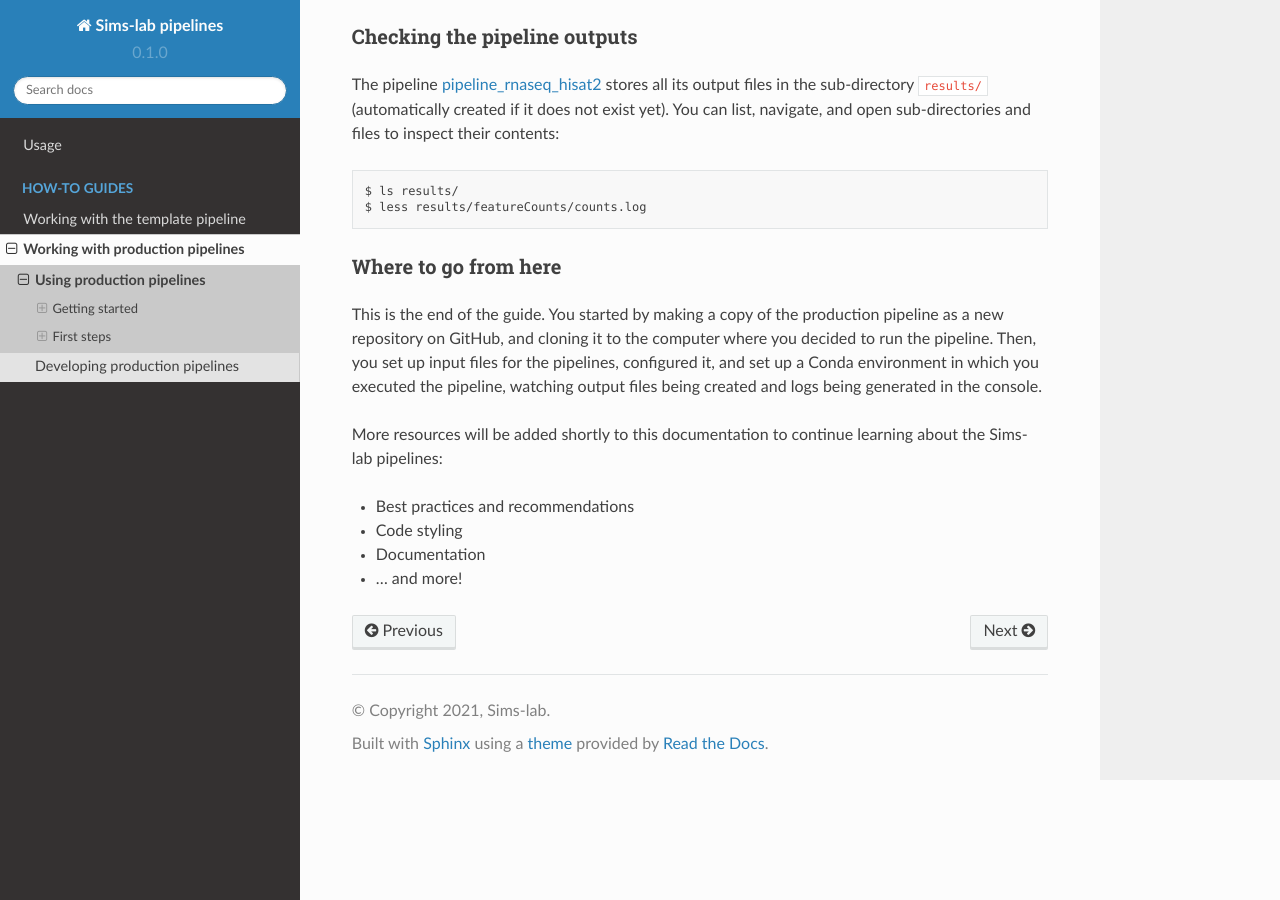
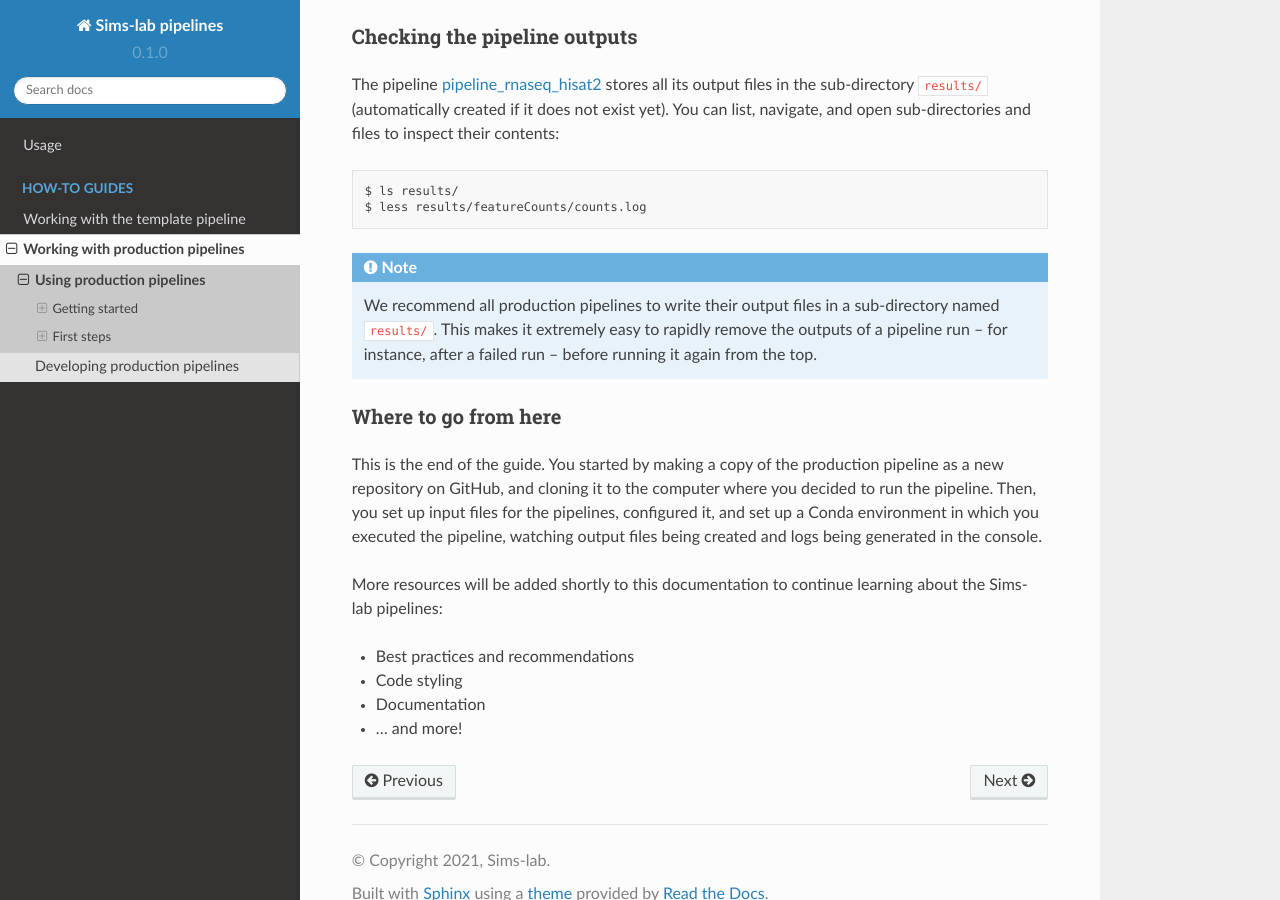
Before and after one commit to kevinrue/rtd-tutorial, a Sphinx documentation site: the page built from docs/source/guides/production_usage.rst, in a window 1280 px wide and 900 px high, scrolled down 8184 px. Built offline with Sphinx 7.4.7 and the Read the Docs theme 2.0.0, drawn with Linux system fonts in a browser that asks for light colours.

Commit message:
add note about subdirectory 'results'

```diff
--- a/docs/source/guides/production_usage.rst
+++ b/docs/source/guides/production_usage.rst
@@ -373,6 +373,13 @@ You can list, navigate, and open sub-directories and files to inspect their cont
    ls results/
    less results/featureCounts/counts.log
 
+.. note::
+
+   We recommend all production pipelines to write their output files
+   in a sub-directory named ``results/``.
+   This makes it extremely easy to rapidly remove the outputs of a pipeline run
+   -- for instance, after a failed run -- before running it again from the top.
+
 Where to go from here
 ~~~~~~~~~~~~~~~~~~~~~
 
```
